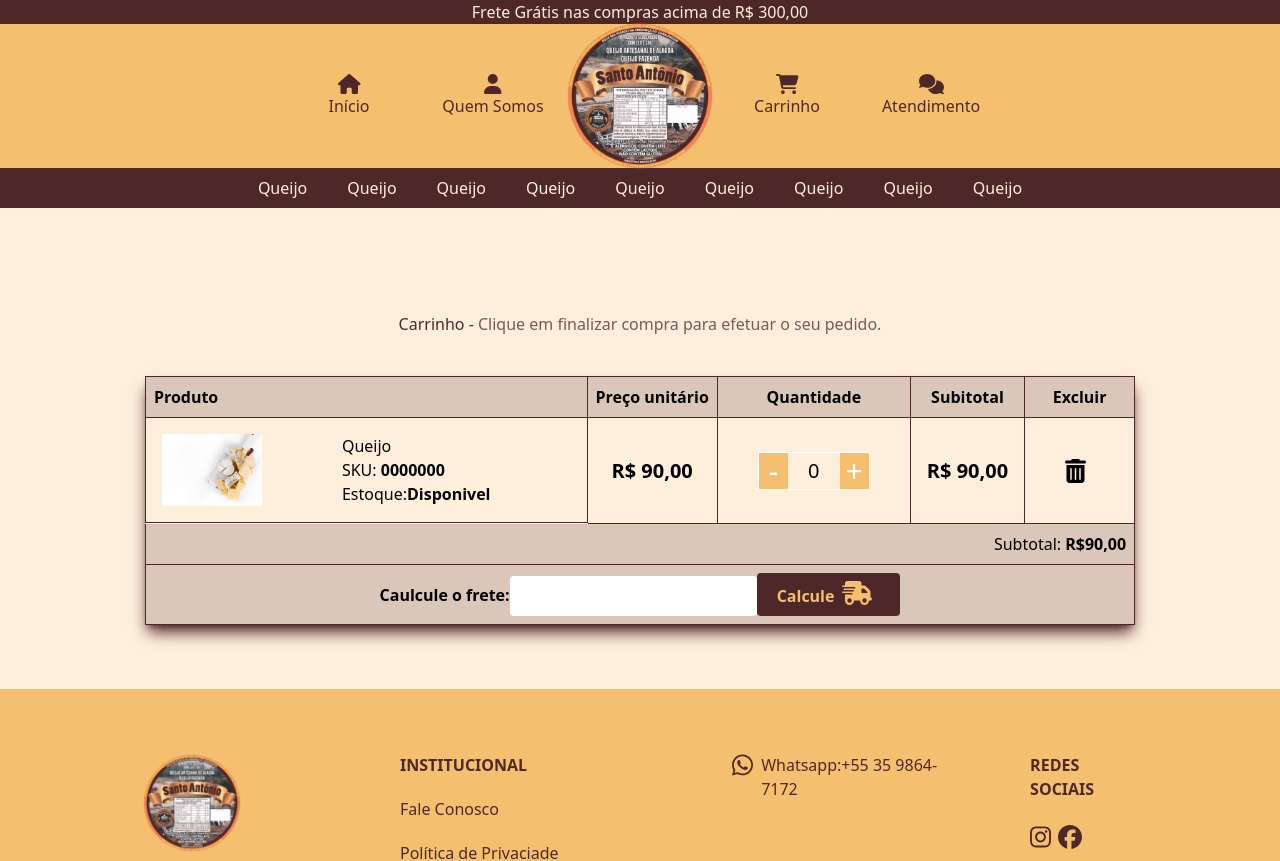
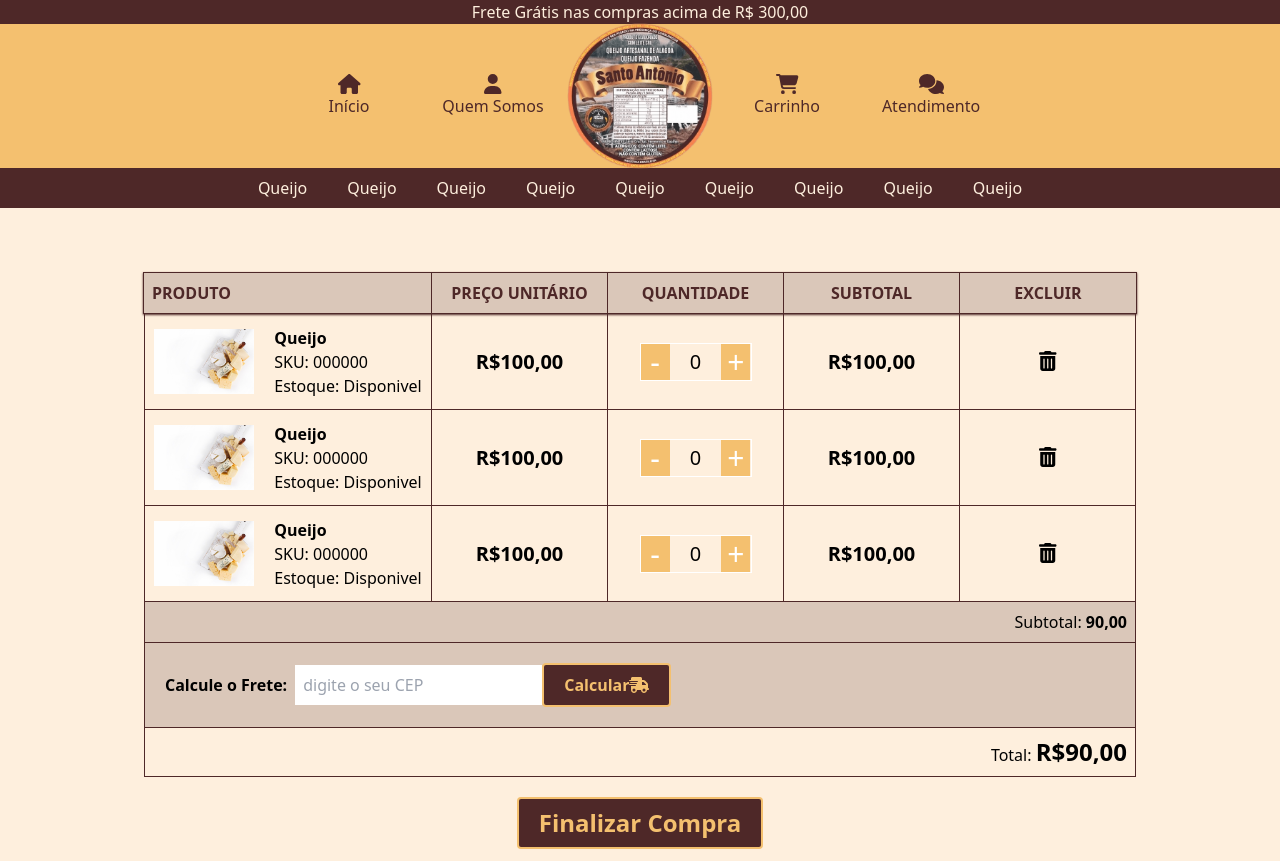
Before and after one commit to FazendaSantoAntonio/construcao, a Next.js app: page /carrinho in a window 1280 px wide. Shown: the top 861 px of the page. Built offline with nearby package versions, Linux system fonts and the light colour scheme.

Commit message:
carrinho att

```diff
--- a/src/app/carrinho/page.jsx
+++ b/src/app/carrinho/page.jsx
@@ -3,97 +3,71 @@ import Image from "next/image";
 import queijo from "../../../public/queijo.jpg"
 import { useState } from "react";
 import { FontAwesomeIcon } from '@fortawesome/react-fontawesome'
-import { faTrashAlt, faTruckFast } from "@fortawesome/free-solid-svg-icons";
+import { faTruckFast } from "@fortawesome/free-solid-svg-icons";
+import ItemCarrinho from "../components/ItemCarrinho";
 
 export default function Carrinho() {
 
     const [count, setCount] = useState(0)
 
     return (
-        <div className="mx-16 my-16 flex flex-col justify-center items-center">
-            <h2 className="text-primary/75 py-10"><span className="text-primary">Carrinho - </span> Clique em finalizar compra para efetuar o seu pedido.</h2>
-            <div className="flex flex-col shadow-lg shadow-primary">
-                <div className="flex justify-center ">
-                    <div>
-                        <h2 className="p-2 font-bold bg-primary/20 border border-primary">Produto</h2>
-                        <div className="flex p-4 border-b border-l border-r border-primary">
-                            <Image src={queijo} alt="queijo" width={100} />
-                            <div className="mx-20">
-                                <p>Queijo</p>
-                                <p>SKU: <span className="font-bold">
-                                    0000000
-                                </span></p>
-                                <p>
-                                    Estoque:
-                                    <span className="font-bold">
-                                        Disponivel
-                                    </span>
-                                </p>
-                            </div>
-                        </div>
-                    </div>
-
-
-                    <div>
-                        <h2 className="p-2 font-bold bg-primary/20 border-y border-primary flex justify-center items-center">Preço unitário</h2>
-                        <div className="flex justify-center items-center border-b border-primary h-[106px]">
-                            <p className="font-bold text-xl">R$ 90,00</p>
-                        </div>
-                    </div>
-
-
-                    <div>
-                        <h2 className="p-2 font-bold bg-primary/20 border border-primary flex justify-center items-center">Quantidade</h2>
-                        <div className="flex justify-center items-center border-b border-l border-r border-primary h-[106px]">
-                            <div className="flex w-28 items-center justify-center gap-5 border border-white mx-10 ">
-                                <button
-                                    className="text-3xl text-white w-full h-full bg-secondary hover:text-primary hover:bg-white transition-all duration-300"
-                                    onClick={() => setCount(count - 1)}
-                                >
-                                    -
-                                </button>
-                                <p className="text-xl text-vermelho">{count}</p>
-                                <button
-                                    className="text-3xl text-white w-full h-full bg-secondary hover:text-primary hover:bg-white transition-all duration-300"
-                                    onClick={() => setCount(count + 1)}
-                                >
-                                    +
-                                </button>
-                            </div>
-                        </div>
-                    </div>
-
-
-                    <div>
-                        <h2 className="p-2 font-bold bg-primary/20 border-y border-primary flex justify-center items-center">Subitotal</h2>
-                        <div className="flex justify-center items-center h-[106px] border-b border-primary">
-                            <p className="font-bold text-xl px-4">R$ 90,00</p>
-                        </div>
-                    </div>
-                    <div>
-                        <h2 className="p-2 font-bold bg-primary/20 border-x border-t border-primary flex justify-center items-center">Excluir</h2>
-                        <div className="flex justify-center items-center h-[107px] border border-primary px-10">
-                            <FontAwesomeIcon icon={faTrashAlt} className="text-2xl h-6 mr-2" />
-                        </div>
-                    </div>
-                </div>
-                <div>
-                </div>
-                <div className="flex items-end justify-end w-ful border-b border-x border-primary p-2 bg-primary/20">
-                    <h2>Subtotal: <span className="font-bold">R$90,00</span></h2>
-                </div>
-                <div className="flex justify-center items-center w-ful border-b border-x border-primary p-2 bg-primary/20">
-                    <h2 className="font-bold">Caulcule o frete: </h2>
-                    <div>
-                        <input type="text" className="p-2 rounded" />
-                        <button className='bg-primary px-5 py-2 text-secondary hover:bg-white hover:text-primary font-bold transition-all duration-300 rounded'>
-                            Calcule
-                            <FontAwesomeIcon icon={faTruckFast} className="text-2xl h-6 mr-2 ml-2" />
-                        </button>
-                    </div>
-                </div>
+        <div className="mx-16 my-16 flex flex-col justify-center items-center ">
+            <div className="shadow-sm shadow-primary flex bg-primary/20 border border-primary text-primary">
+                <h2 className="uppercase font-bold border-r border-primary w-72 p-2">
+                    Produto
+                </h2>
+                <h2 className="uppercase font-bold border-r border-primary p-2 w-44 flex justify-center items-center">
+                    Preço unitário
+                </h2>
+                <h2 className="uppercase font-bold border-r border-primary p-2 w-44 flex justify-center items-center">
+                    Quantidade
+                </h2>
+                <h2 className="uppercase font-bold border-r border-primary p-2 w-44 flex justify-center items-center">
+                    Subtotal
+                </h2>
+                <h2 className="uppercase font-bold p-2 w-44 flex justify-center items-center">
+                    Excluir
+                </h2>
+            </div>
+            <div>
+                <ItemCarrinho
+                    foto={queijo}
+                    titulo="Queijo"
+                    sku="000000"
+                    estoque="Disponivel"
+                    preco="100,00"
+                    subtotal="100,00"
+                />
+                <ItemCarrinho
+                    foto={queijo}
+                    titulo="Queijo"
+                    sku="000000"
+                    estoque="Disponivel"
+                    preco="100,00"
+                    subtotal="100,00"
+                />
+                <ItemCarrinho
+                    foto={queijo}
+                    titulo="Queijo"
+                    sku="000000"
+                    estoque="Disponivel"
+                    preco="100,00"
+                    subtotal="100,00"
+                />
+            </div>
+            <div className="flex justify-end items-end w-[992px] border-x border-b border-primary bg-primary/20 p-2">
+                <p>Subtotal: <span className="font-bold">90,00</span> </p>
+            </div>
+            <div className="flex  items-center p-5 bg-primary/20 w-[992px] border-x border-b border-primary">
+                <p className="font-bold mr-2">Calcule o Frete:</p>
+                <input type="text" className="p-2" placeholder="digite o seu CEP"/>
+                <button className="flex justify-center items-center bg-primary text-secondary font-bold px-5 py-2 rounded border-2 border-secondary hover:text-primary hover:bg-secondary transition-all duration-300">Calcular <FontAwesomeIcon icon={faTruckFast}/></button>
+            </div>
+            <div className="w-[992px] flex justify-end items-end border-x border-b border-primary p-2">
+                <p>Total: <span className="font-bold text-2xl">R$90,00</span> </p>
             </div>
 
+            <button className=" text-2xl mt-5 flex justify-center items-center bg-primary text-secondary font-bold px-5 py-2 rounded border-2 border-secondary hover:text-primary hover:bg-secondary transition-all duration-300">Finalizar Compra</button>
         </div>
     )
 }
--- /dev/null
+++ b/src/app/components/ItemCarrinho.jsx
@@ -0,0 +1,48 @@
+"use client"
+import Image from "next/image";
+import { useState } from "react";
+import { FontAwesomeIcon } from '@fortawesome/react-fontawesome'
+import { faTrashAlt } from "@fortawesome/free-solid-svg-icons";
+export default function ItemCarrinho({ foto, sku, estoque, preco, titulo, subtotal }) {
+    const [count, setCount] = useState(0)
+    return (
+        <div className="flex">
+            <div className="flex flex-row w-72 h-24 border-x border-b border-primary justify-center items-center">
+                <div>
+                    <Image src={foto} alt={titulo} width={100} className="mr-5" />
+                </div>
+                <div>
+                    <p className="font-bold">{titulo}</p>
+                    <p>SKU: {sku}</p>
+                    <p>Estoque: {estoque}</p>
+                </div>
+            </div>
+            <div className="flex justify-center items-center font-bold text-xl w-44 border-b border-r border-primary">
+                R${preco}
+            </div>
+            <div className="flex justify-center items-center w-44 border-b border-r border-primary">
+                <div className="flex w-28 items-center justify-center gap-5 border border-white ">
+                    <button
+                        className="text-3xl text-white w-full h-full bg-secondary hover:text-primary hover:bg-white transition-all duration-300"
+                        onClick={() => setCount(count - 1)}
+                    >
+                        -
+                    </button>
+                    <p className="text-xl text-vermelho">{count}</p>
+                    <button
+                        className="text-3xl text-white w-full h-full bg-secondary hover:text-primary hover:bg-white transition-all duration-300"
+                        onClick={() => setCount(count + 1)}
+                    >
+                        +
+                    </button>
+                </div>
+            </div>
+            <div className="flex justify-center items-center font-bold text-xl w-44 border-b border-r border-primary">
+                R${subtotal}
+            </div>
+            <div className="flex justify-center items-center font-bold text-xl w-44 border-b border-r border-primary">
+                <button><FontAwesomeIcon icon={faTrashAlt}/></button>
+            </div>
+        </div>
+    )
+}
```
